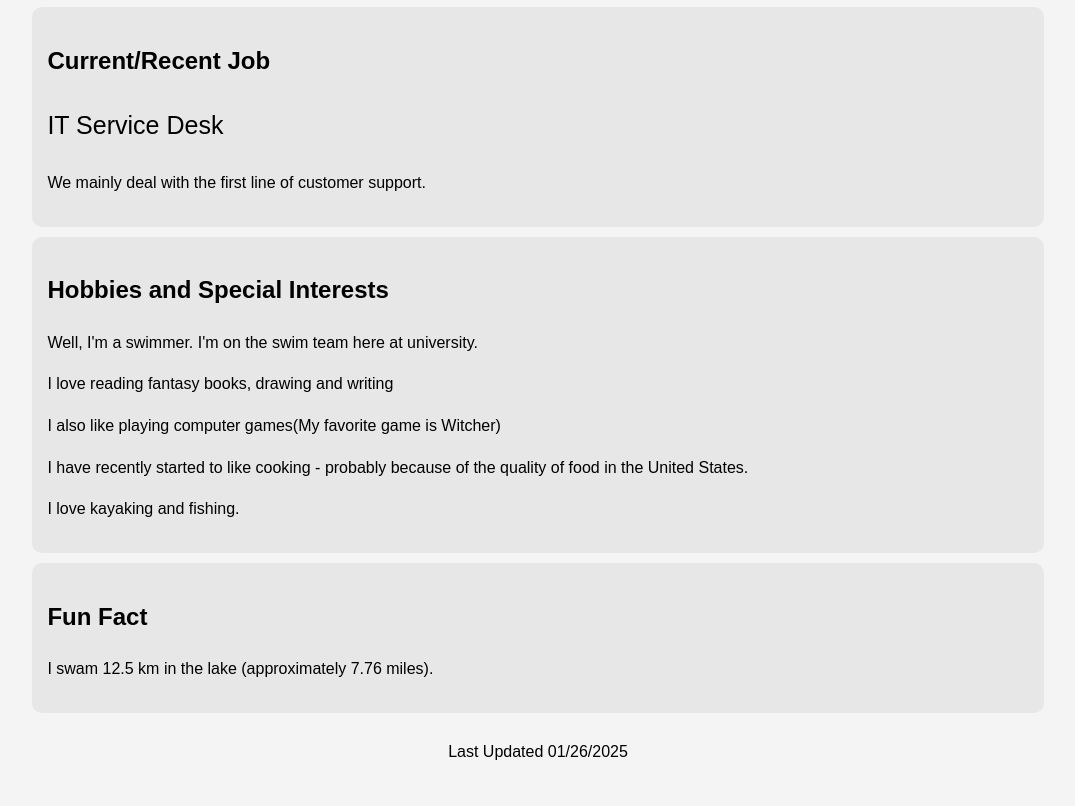
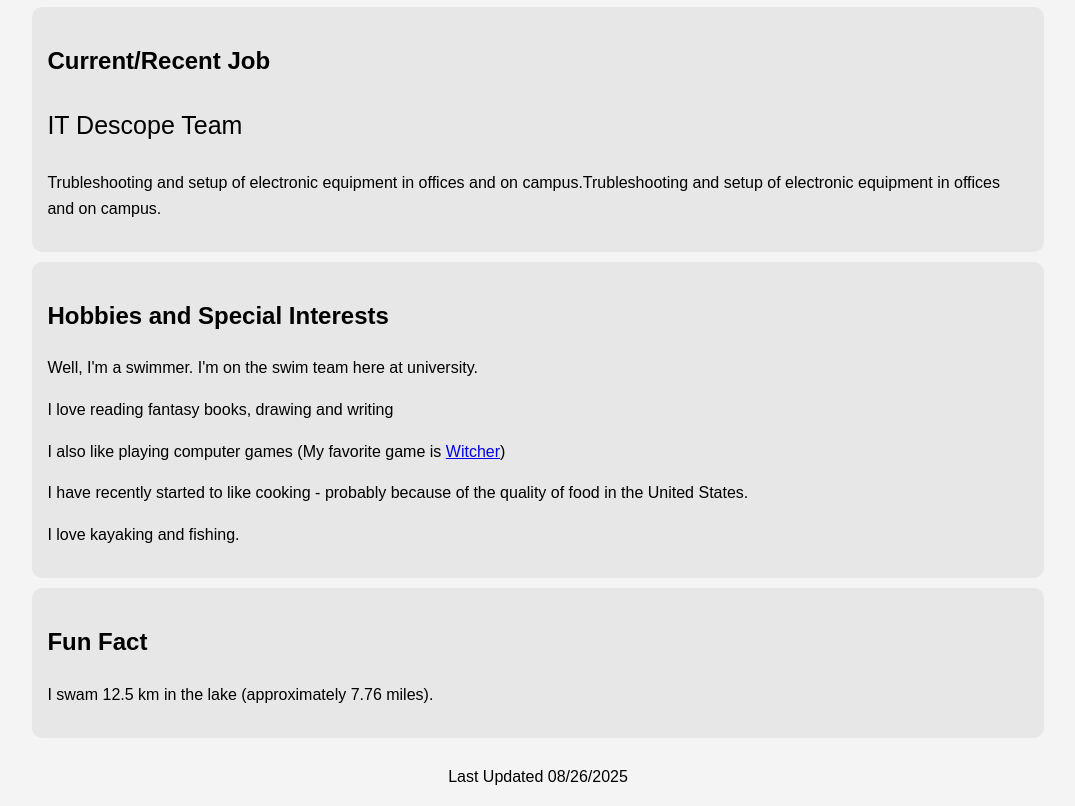
Before and after one commit to wiktoriacg/me, a plain HTML site: page index.html in a window 1280 px wide. Shown: the part 1028-1834 px from the top of the page, without its empty margins (102-1177 px from the left). Before the commit the page ends 1808 px from the top, so only its background shows below. Drawn offline with Linux system fonts and the light colour scheme.

Commit message:
Updated work and date

```diff
--- a/index.html
+++ b/index.html
@@ -75,15 +75,15 @@
 
 		<section class="job">
             <h2>Current/Recent Job</h2>
-			<h3>IT Service Desk</h3>
-			<p>We mainly deal with the first line of customer support.</p>
+			<h3>IT Descope Team</h3>
+			<p>Trubleshooting and setup of electronic equipment in offices and on campus.Trubleshooting and setup of electronic equipment in offices and on campus.</p>
         </section>
 
         <section class="hobbies">
             <h2>Hobbies and Special Interests</h2>
             <p>Well, I'm a swimmer. I'm on the swim team here at university.</p>
 	        <p>I love reading fantasy books, drawing and writing</p>
-	        <p>I also like playing computer games(My favorite game is Witcher)</p>
+	        <p>I also like playing computer games (My favorite game is <a href="https://www.thewitcher.com/" target="_blank" rel="noopener noreferrer">Witcher</a>)</p>
 	        <p>I have recently started to like cooking - probably because of the quality of food in the United States.</p>
 	        <p>I love kayaking and fishing.</p>
         </section>
@@ -93,6 +93,6 @@
             <p>I swam 12.5 km in the lake (approximately 7.76 miles).</p>
         </section>
     </div>
-    <p style="text-align: center">Last Updated 01/26/2025</p>
+    <p style="text-align: center">Last Updated 08/26/2025</p>
 </body>
 </html>
```
